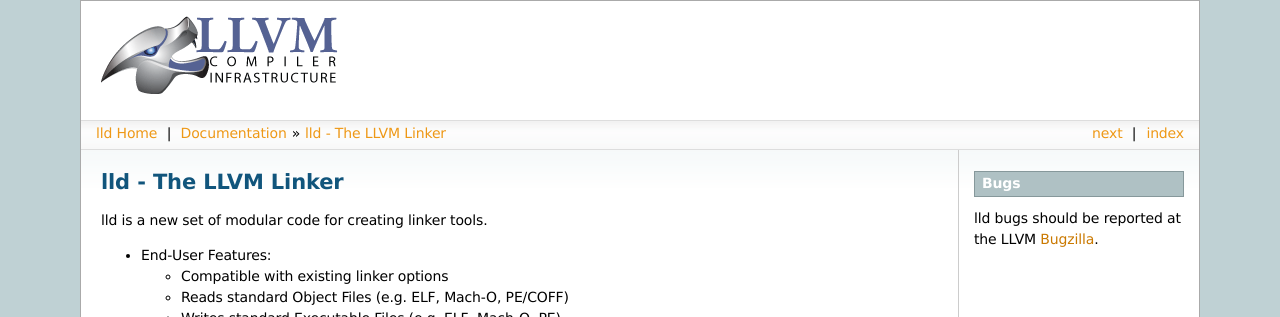
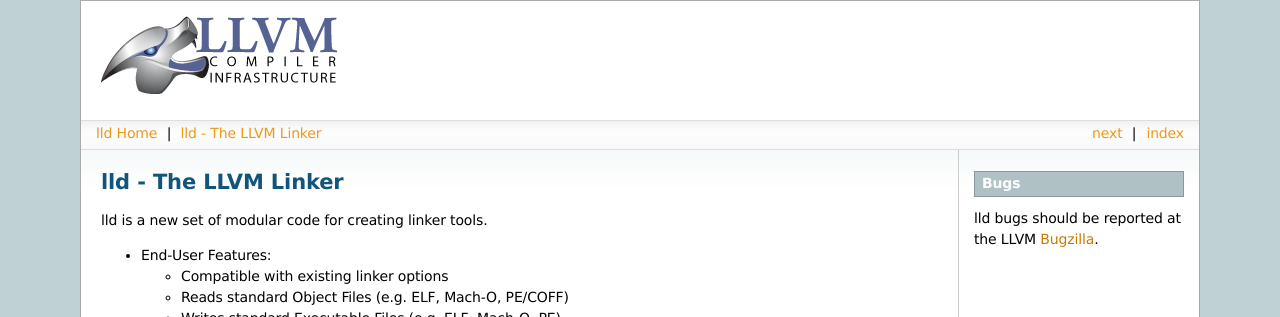
Before and after one commit to gwsystems/wasmception-lld, a Sphinx documentation site: the page built from docs/index.rst, in a window 1280 px wide and 900 px high. Shown: the top 317 px of the window. Built offline with Sphinx 7.4.7, drawn with Linux system fonts in a browser that asks for light colours.

Commit message:
[docs] Remove a dead link.
git-svn-id: http://llvm.org/svn/llvm-project/lld/trunk@154400 91177308-0d34-0410-b5e6-96231b3b80d8

```diff
--- a/docs/_templates/layout.html
+++ b/docs/_templates/layout.html
@@ -9,5 +9,4 @@
 
 {% block rootrellink %}
   <li><a href="{{ pathto('index') }}">lld Home</a>&nbsp;|&nbsp;</li>
-  <li><a href="{{ pathto('contents') }}">Documentation</a>&raquo;</li>
 {% endblock %}
```
